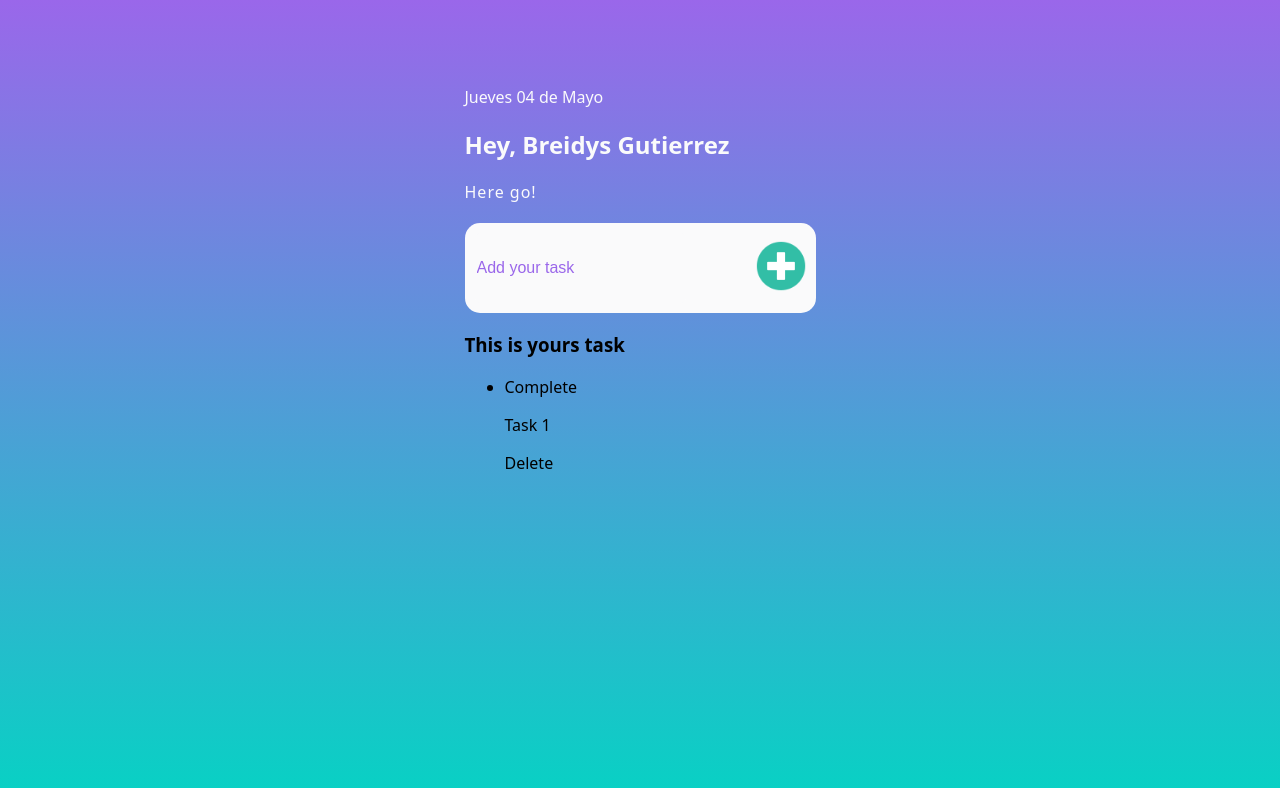
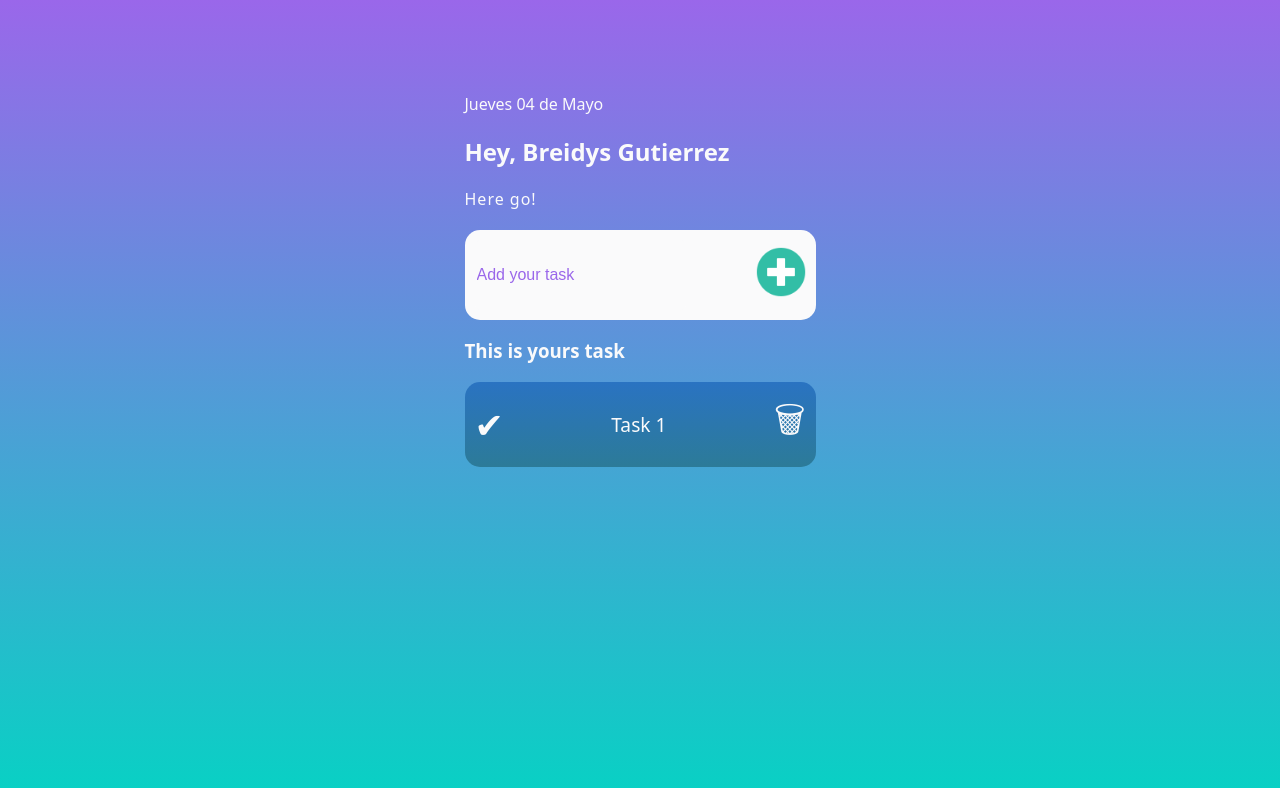
Before and after one commit to BreidysG/ToDoList, a plain HTML site: page index.html in a window 1280 px wide. Drawn offline with Linux system fonts and the light colour scheme.

Commit message:
Estilos en la seccion de tareas, css terminado

```diff
--- a/index.html
+++ b/index.html
@@ -23,9 +23,9 @@
             <h3>This is yours task</h3>
             <ul id="list">
                 <li>
-                    <span data-="complete" id="0" >Complete</span>
+                    <span data-="complete" id="0" >✔</span>
                     <p>Task 1</p>
-                    <span data-="delete" id="0" >Delete</span>
+                    <span data-="delete" id="0" >🗑</span>
                 </li>
             </ul>
         </div>
--- a/style.css
+++ b/style.css
@@ -64,3 +64,38 @@ body {
 }
 
 /*Section Task*/
+
+.section-task h3{
+    color: var(--white);
+}
+.section-task ul {
+    padding: 0;
+}
+.section-task li {
+    display: flex;
+    background:linear-gradient( to bottom, var(--blue-dark), var(--green));
+    color: var(--white);
+    border-radius: 15px;
+    padding: 10px;
+    justify-content: space-between;
+    align-items: center;
+    margin-bottom: 5px;
+}
+
+.section-task span {
+    font-size: 35px;
+}
+
+.section-task span:hover{
+    cursor: pointer;
+    color: var(--blue-light);
+}
+
+.section-task>ul p{
+    font-size: 1.2rem;
+}
+
+.line-through {
+    color: var(--blue-light);
+    text-decoration: line-through;
+}
```
